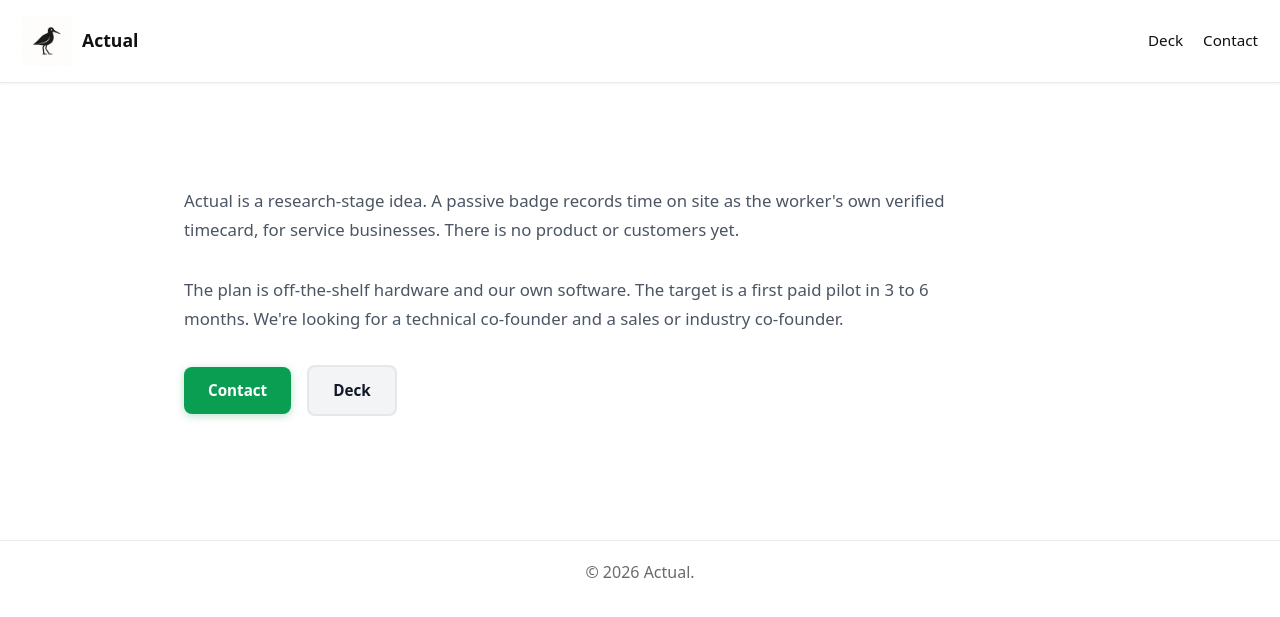
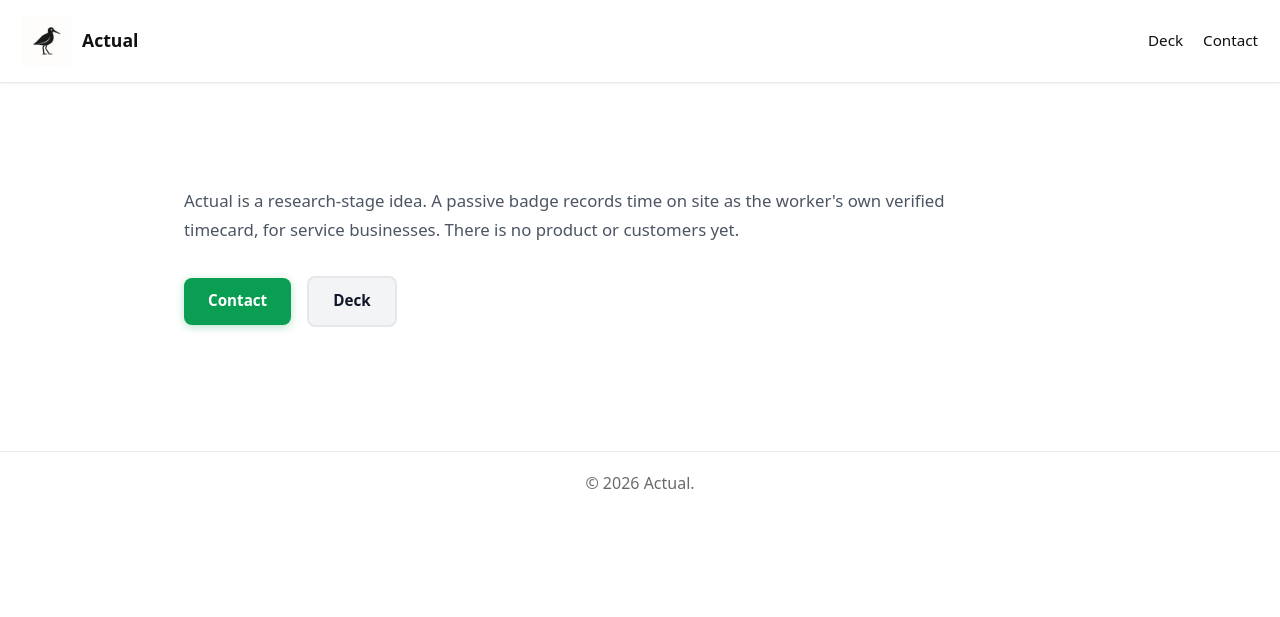
Before and after one commit to greg-e/limosa.work, a Jekyll site: the page built from index.html, in a window 1280 px wide. Shown: the top 617 px of the page. Built offline with Jekyll 4.4.1, drawn with Linux system fonts in a browser that asks for light colours.

Commit message:
Update index.html

```diff
--- a/index.html
+++ b/index.html
@@ -8,9 +8,7 @@ title: Home
       <p class="actual-hero-subtitle">
         Actual is a research-stage idea. A passive badge records time on site as the worker's own verified timecard, for service businesses. There is no product or customers yet.
       </p>
-      <p class="actual-hero-subtitle">
-        The plan is off-the-shelf hardware and our own software. The target is a first paid pilot in 3 to 6 months. We're looking for a technical co-founder and a sales or industry co-founder.
-      </p>
+
       <div class="actual-hero-actions">
         <a class="btn-primary" href="/pages/contact.html">Contact</a>
         <a class="btn-ghost" href="/actual/">Deck</a>
```
